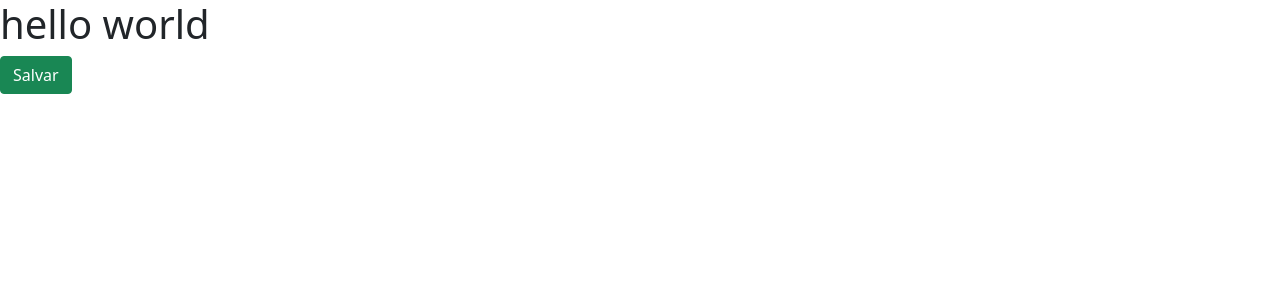
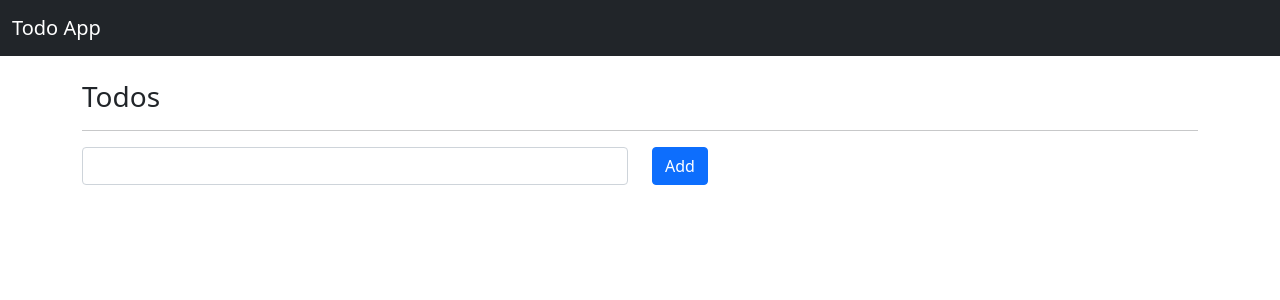
Before and after one commit to LSDuarte/todo-list-front, an Angular app: page / in a window 1280 px wide. Shown: the top 300 px of the page. Built offline with nearby package versions, Linux system fonts and the light colour scheme.

Commit message:
Criando a tela para integracao com api

```diff
--- a/src/app/app.component.html
+++ b/src/app/app.component.html
@@ -1,2 +1,17 @@
-<h1>{{ mensagem }}</h1>
-<button class="btn btn-success">Salvar</button>
+<nav class="navbar navbar-dark bg-dark">
+  <div class="container-fluid">
+    <a class="navbar-brand" href="#">Todo App</a>
+  </div>
+</nav>
+<div class="container mt-4">
+    <h3>Todos</h3>
+    <hr />
+    <div class="row">
+      <div class="col-md-6">
+        <input type="text" class="form-control" />
+      </div>
+      <div class="col-md-2">
+        <button class="btn btn-primary">Add</button>
+      </div>
+    </div>
+</div>
```
